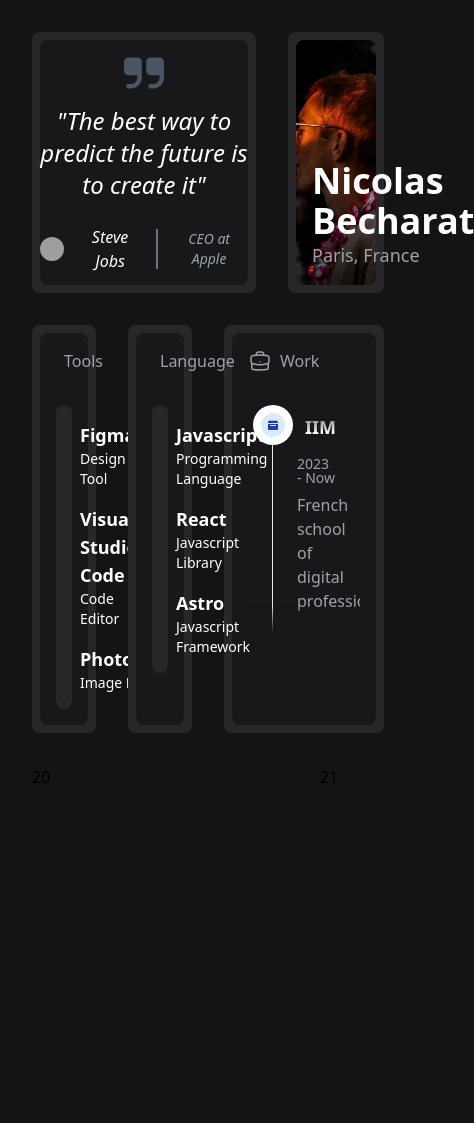
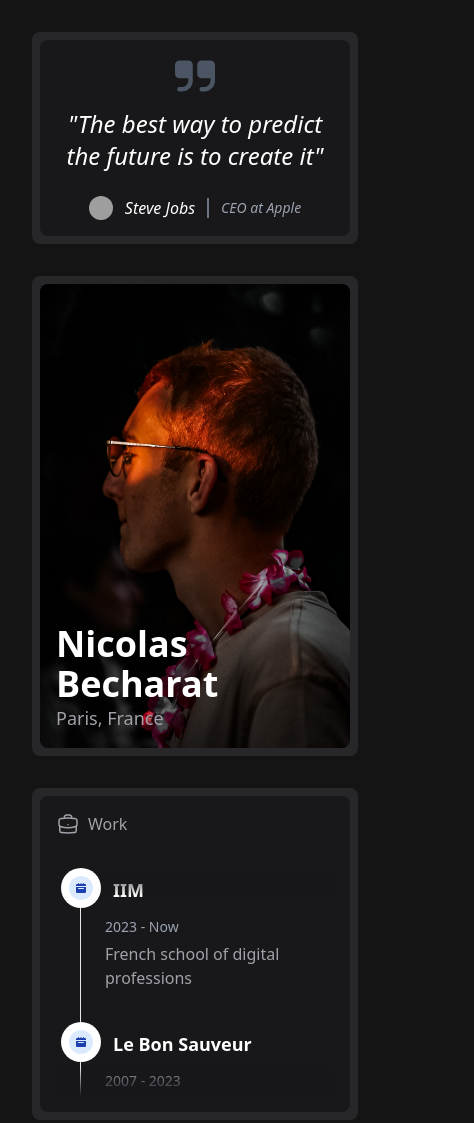
Before and after one commit to justniicolas/gallery, an Astro site: page / in a window 390 px wide. Shown: the top 1123 px of the page, 474 px wide, since content can reach past the window. Built offline with nearby package versions, Linux system fonts and the light colour scheme; Astro itself is replaced by a stand-in of ours; grey boxes are pictures that could not be loaded.

Commit message:
⚙️ responsive

```diff
--- a/src/pages/index.astro
+++ b/src/pages/index.astro
@@ -4,16 +4,15 @@ import ToolsBar from '../components/tools/toolsbar.astro';
 import LanguageBar from '../components/tools/languagebar.astro';
 import Work from '../components/tools/work.astro';
 import SocialMedia from '../components/socialmedia.astro'
-import Card1 from '../components/card/card1.astro'
+
 ---
 <Layout title="Nicolas Becharat">
 	<main>
-
-<!-- <div class="grid grid-cols-6 grid-rows-8 gap-8 p-8">
-		<div class="col-span-4 row-span-2 ">
+		<div class="grid lg:grid-cols-12 lg:grid-rows-8 lg:gap-8 gap-y-8 p-8">
+			<div class="lg:col-span-8 lg:row-span-2">
 					<div class="h-full max-w-full bg-zinc-800 p-2 rounded-lg flex flex-col">
 						<div class="flex-1 bg-zinc-900 rounded-lg text-white relative flex flex-col justify-center">
-					<figure class="max-w-screen-md m-auto text-center ">
+							<figure class="max-w-screen-md m-auto text-center p-4">
 								<svg class="w-10 h-10 mx-auto mb-3 text-gray-600" aria-hidden="true" xmlns="http://www.w3.org/2000/svg" fill="currentColor" viewBox="0 0 18 14">
 									<path d="M6 0H2a2 2 0 0 0-2 2v4a2 2 0 0 0 2 2h4v1a3 3 0 0 1-3 3H2a1 1 0 0 0 0 2h1a5.006 5.006 0 0 0 5-5V2a2 2 0 0 0-2-2Zm10 0h-4a2 2 0 0 0-2 2v4a2 2 0 0 0 2 2h4v1a3 3 0 0 1-3 3h-1a1 1 0 0 0 0 2h1a5.006 5.006 0 0 0 5-5V2a2 2 0 0 0-2-2Z"/>
 								</svg>
@@ -31,7 +30,7 @@ import Card1 from '../components/card/card1.astro'
 						</div>
 					</div>
 			</div>
-		<div class="col-span-2 row-span-2 flex ">
+			<div class="lg:col-span-4 lg:row-span-2 lg:col-start-9">
 				<div class="h-full max-w-full bg-zinc-800 p-2 rounded-lg flex flex-col">
 					<div class="flex-1 bg-zinc-900 rounded-lg text-white relative">
 						<div class="bg-transparent absolute bottom-4 left-4">
@@ -42,73 +41,18 @@ import Card1 from '../components/card/card1.astro'
 					</div>
 				</div>
 			</div>
-
-    <div class="col-span-2 row-span-2 row-start-3">
-		<ToolsBar />
-	</div>
-    <div class="col-span-2 row-span-2 col-start-3 row-start-3 flex-1 ">
-		<LanguageBar />
-	</div>
-    <div class="col-span-2 row-span-2 col-start-5 row-start-3  flex-1">
+			<div class="lg:col-span-6 lg:row-span-3 lg:col-start-7 lg:row-start-3">
 				<Work />
 			</div>
-    <div class="col-span-2 row-span-2 row-start-5">
-		<SocialMedia />
-	</div>
-    <div class="col-span-4 row-span-4 col-start-3 row-start-5 flex ">
-		<Work />
-	</div>
-    <div class="col-span-2 row-span-2 row-start-7">10</div>
-</div> -->
-
-<div class="grid grid-cols-12 grid-rows-8 gap-8 p-8">
-    <div class="col-span-8 row-span-2">
-
-			<div class="h-full max-w-full bg-zinc-800 p-2 rounded-lg flex flex-col">
-				<div class="flex-1 bg-zinc-900 rounded-lg text-white relative flex flex-col justify-center">
-					<figure class="max-w-screen-md m-auto text-center ">
-						<svg class="w-10 h-10 mx-auto mb-3 text-gray-600" aria-hidden="true" xmlns="http://www.w3.org/2000/svg" fill="currentColor" viewBox="0 0 18 14">
-							<path d="M6 0H2a2 2 0 0 0-2 2v4a2 2 0 0 0 2 2h4v1a3 3 0 0 1-3 3H2a1 1 0 0 0 0 2h1a5.006 5.006 0 0 0 5-5V2a2 2 0 0 0-2-2Zm10 0h-4a2 2 0 0 0-2 2v4a2 2 0 0 0 2 2h4v1a3 3 0 0 1-3 3h-1a1 1 0 0 0 0 2h1a5.006 5.006 0 0 0 5-5V2a2 2 0 0 0-2-2Z"/>
-						</svg>
-						<blockquote>
-							<p class="text-2xl italic font-medium text-white">"The best way to predict the future is to create it"</p>
-						</blockquote>
-						<figcaption class="flex items-center justify-center mt-6 space-x-3">
-							<img class="w-6 h-6 rounded-full" src="https://ruizhealytimes.com/wp-content/uploads/2014/10/steve-jobs.jpg" alt="profile picture">
-							<div class="flex items-center divide-x-2 divide-gray-500 ">
-								<cite class="pr-3 font-medium text-white">Steve Jobs</cite>
-								<cite class="pl-3 text-sm text-gray-400">CEO at Apple</cite>
-							</div>
-						</figcaption>
-					</figure>
-				</div>
-			</div>
-	</div>
-    <div class="col-span-4 row-span-2 col-start-9">
-		<div class="h-full max-w-full bg-zinc-800 p-2 rounded-lg flex flex-col">
-			<div class="flex-1 bg-zinc-900 rounded-lg text-white relative">
-				<div class="bg-transparent absolute bottom-4 left-4">
-					<h1 class="text-4xl font-bold">Nicolas Becharat</h1>
-					<p class="text-lg font-light text-zinc-400">Paris, France</p>
-				</div>
-				<img src="/images/profil.jpg" class="h-full w-full rounded-lg object-cover" alt="profil">
-			</div>
-		</div>
-	</div>
-    <div class="col-span-6 row-span-3 col-start-7 row-start-3">
-		<Work />
-	</div>
-    <div class="col-span-3 row-span-3 col-start-1 row-start-3">
+			<div class="lg:col-span-3 lg:row-span-3 lg:col-start-1 lg:row-start-3">
 				<ToolsBar />
 
 			</div>
-    <div class="col-span-3 row-span-3 col-start-4 row-start-3">
+			<div class="vcol-span-3 lg:row-span-3 lg:col-start-4 lg:row-start-3">
 				<LanguageBar />
 			</div>
-    <div class="col-span-9 row-span-3 row-start-6">20</div>
-    <div class="col-span-3 row-span-3 col-start-10 row-start-6">21</div>
+			<div class="lg:col-span-9 lg:row-span-3 lg:row-start-6">20</div>
+			<div class="lg:col-span-3 lg:row-span-3 lg:col-start-10 lg:row-start-6">21</div>
 		</div>
-
-
 	</main>
 </Layout>
```
Lines whose indentation alone changed are shown as unchanged.
